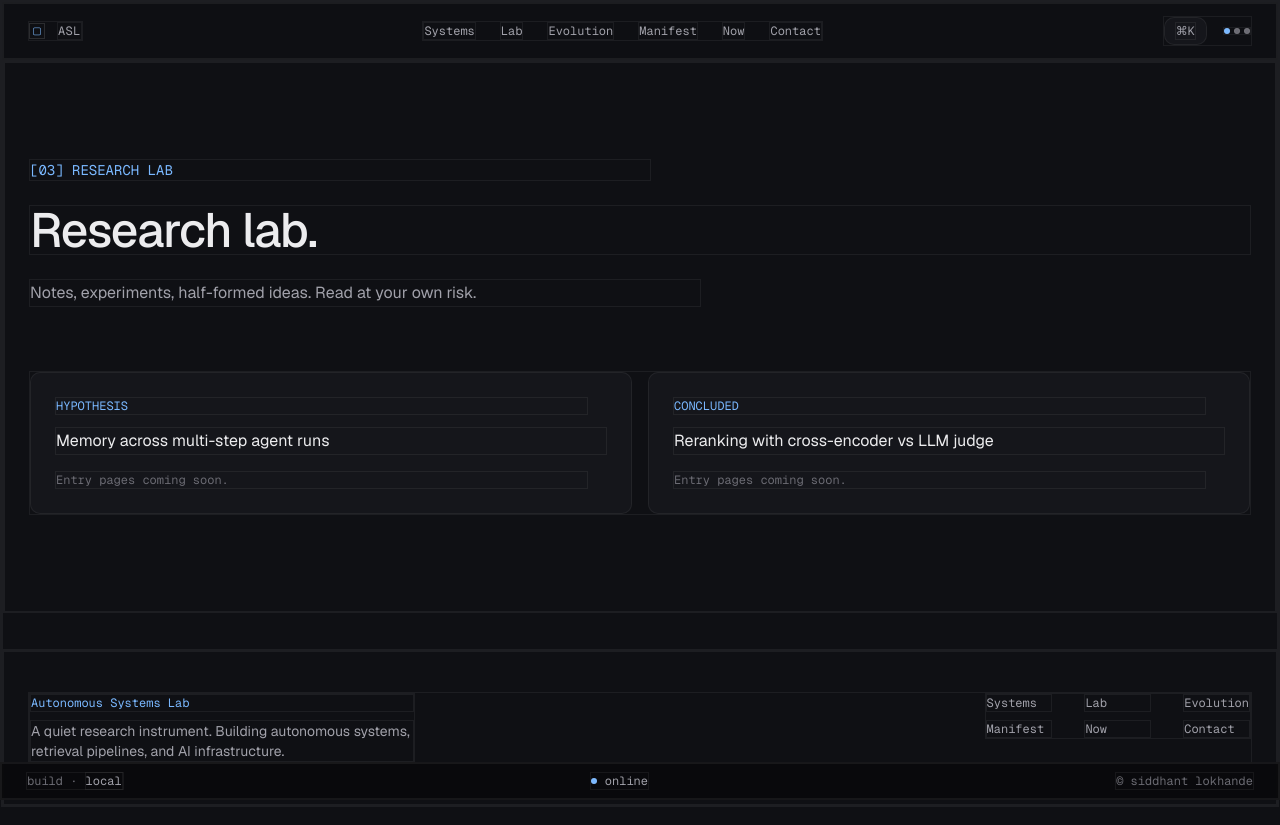
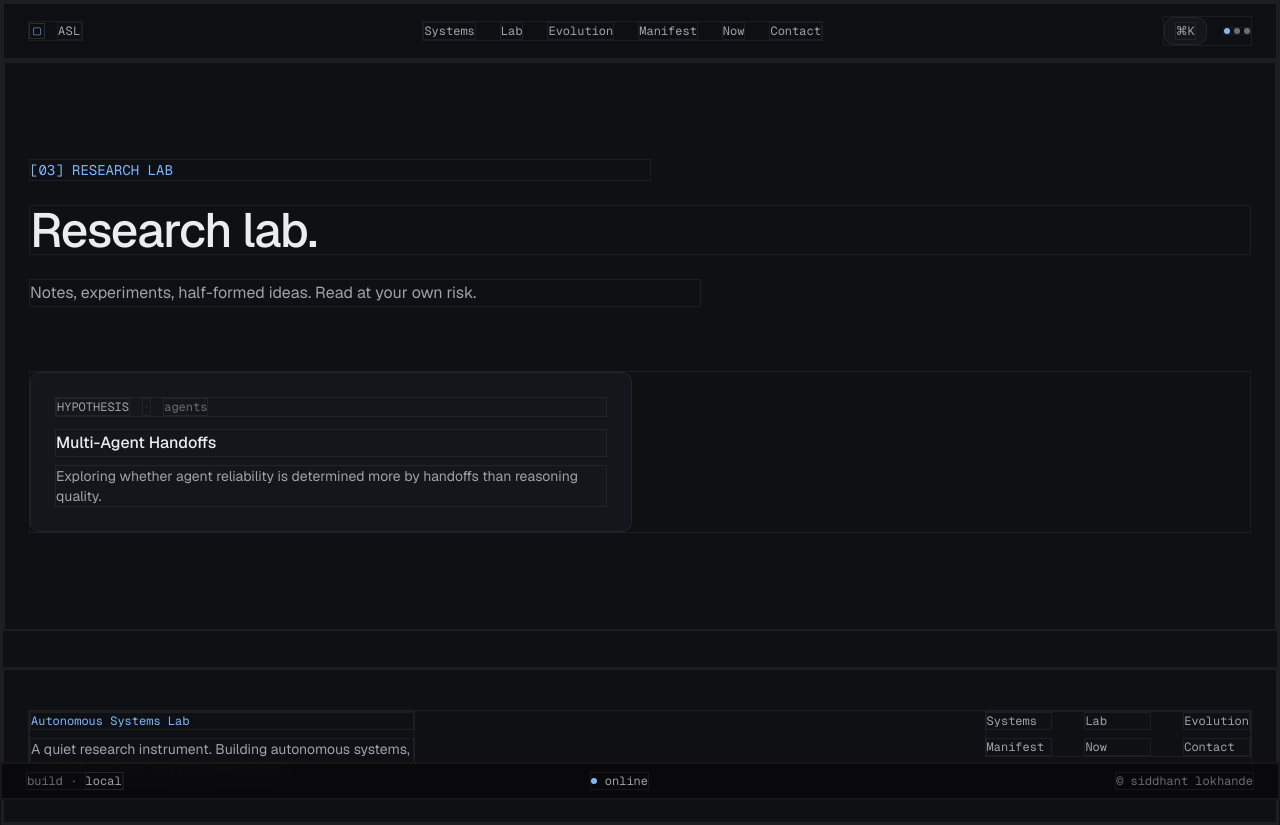
Before and after one commit to Siddhant9633/my-website, a Next.js app: page /lab in a window 1280 px wide. Built offline with nearby package versions, Linux system fonts and the light colour scheme.

Commit message:
feat: wire lab index to mdx content

```diff
--- a/app/(site)/lab/page.tsx
+++ b/app/(site)/lab/page.tsx
@@ -1,11 +1,24 @@
 import type { Metadata } from "next"
+import Link from "next/link"
+import { getAllExperiments } from "@/lib/mdx"
+import type { Experiment } from "@/types/content"
 
 export const metadata: Metadata = {
   title: "Lab — Autonomous Systems Lab",
   description: "Research experiments and notes.",
 }
 
-export default function LabPage(): React.ReactElement {
+type ExperimentStatus = Experiment["status"]
+
+const statusColor: Record<ExperimentStatus, string> = {
+  HYPOTHESIS: "text-text-secondary",
+  RUNNING: "text-signal",
+  CONCLUDED: "text-text-tertiary",
+}
+
+export default async function LabPage(): Promise<React.ReactElement> {
+  const experiments = await getAllExperiments()
+
   return (
     <div className="bg-surface-1 text-text-primary">
       <div className="mx-auto max-w-[var(--content-max)] px-6 py-24">
@@ -20,20 +33,28 @@ export default function LabPage(): React.ReactElement {
         </p>
 
         <div className="mt-16 grid gap-4 sm:grid-cols-2">
-          {[
-            { title: "Memory across multi-step agent runs", state: "HYPOTHESIS" },
-            { title: "Reranking with cross-encoder vs LLM judge", state: "CONCLUDED" },
-          ].map((entry) => (
-            <div
-              key={entry.title}
-              className="rounded-[var(--radius-md)] border border-border-subtle bg-surface-2 p-6 transition-colors hover:bg-surface-3"
+          {experiments.map((experiment) => (
+            <Link
+              key={experiment.slug}
+              href={`/lab/${experiment.slug}`}
+              className="group rounded-[var(--radius-md)] border border-border-subtle bg-surface-2 p-6 transition-colors hover:bg-surface-3"
             >
-              <p className="font-mono text-xs text-signal">{entry.state}</p>
-              <p className="mt-3 text-text-primary">{entry.title}</p>
-              <p className="mt-4 font-mono text-xs text-text-tertiary">
-                Entry pages coming soon.
+              <div className="flex items-center gap-3">
+                <p className={`font-mono text-xs ${statusColor[experiment.status]}`}>
+                  {experiment.status}
+                </p>
+                <span className="font-mono text-xs text-border-strong" aria-hidden="true">
+                  ·
+                </span>
+                <p className="font-mono text-xs text-text-tertiary">{experiment.domain}</p>
+              </div>
+
+              <p className="mt-3 font-medium text-text-primary">{experiment.title}</p>
+
+              <p className="mt-2 line-clamp-2 text-sm text-text-secondary">
+                {experiment.summary}
               </p>
-            </div>
+            </Link>
           ))}
         </div>
       </div>
```
